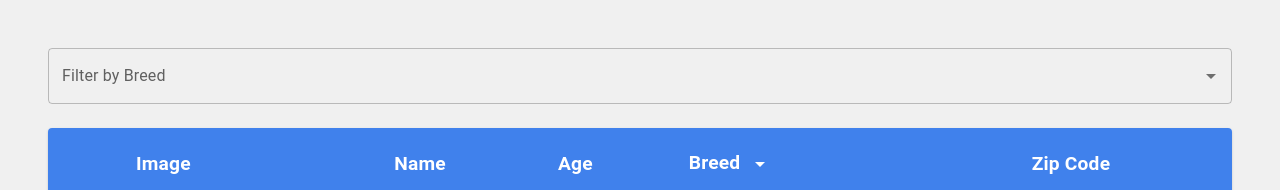
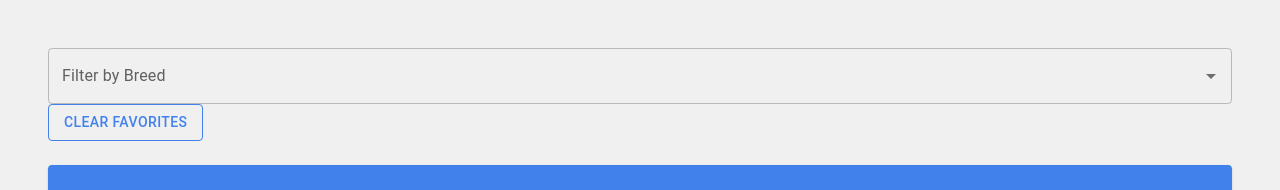
Before and after one commit to tylercorbett/fetch-takehome, a Next.js app: page / in a window 1280 px wide. Both pictures are taken after a click on the button 84 px from the left and 267 px from the top of the page. Shown: the top 190 px of the page. Built offline with nearby package versions, Linux system fonts and the light colour scheme.

Commit message:
clear favorites button

```diff
--- a/app/page.tsx
+++ b/app/page.tsx
@@ -124,6 +124,10 @@ export default function Home() {
     });
   };
 
+  const handleClearFavorites = () => {
+    setFavorites(new Set());
+  };
+
   const breeds = Array.from(new Set(sampleDogs.map((dog) => dog.breed)));
 
   const filteredDogs = selectedBreeds.length
@@ -169,6 +173,24 @@ export default function Home() {
             Clear Filters
           </Button>
         )}
+        {favorites.size > 0 && (
+          <Button
+            onClick={handleClearFavorites}
+            variant="outlined"
+            sx={{
+              borderColor: "#4081EC",
+              color: "#4081EC",
+              "&:hover": {
+                borderColor: "#4081EC",
+                backgroundColor: "#4081EC",
+                color: "white",
+              },
+            }}
+            className="mt-4 ml-2"
+          >
+            Clear Favorites
+          </Button>
+        )}
       </div>
       <DogTable
         totalDogs={sortedDogs.length}
--- a/components/DogTable.tsx
+++ b/components/DogTable.tsx
@@ -25,6 +25,7 @@ interface DogTableProps {
   currentDogs: Dog[];
   rowsPerPage: number;
   totalDogs: number;
+  sortedDogs: Dog[];
 }
 
 const DogTable = ({
@@ -37,6 +38,7 @@ const DogTable = ({
   currentDogs,
   rowsPerPage,
   totalDogs,
+  sortedDogs,
 }: DogTableProps) => {
   return (
     <Paper sx={{ width: "100%", overflow: "hidden" }}>
```
